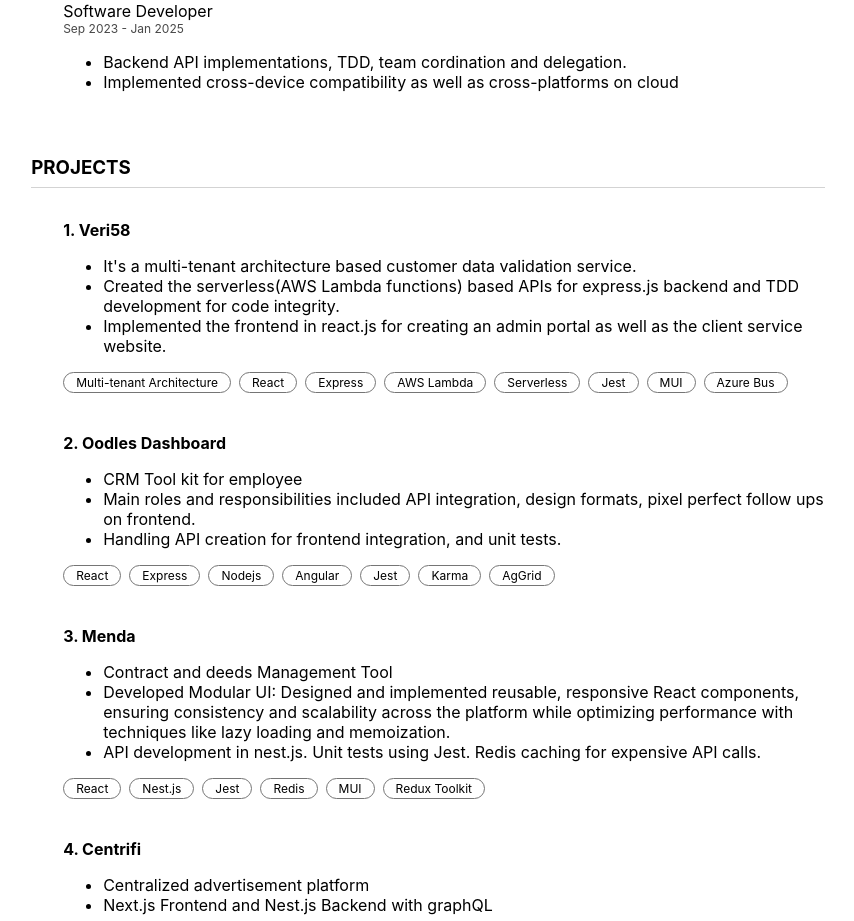
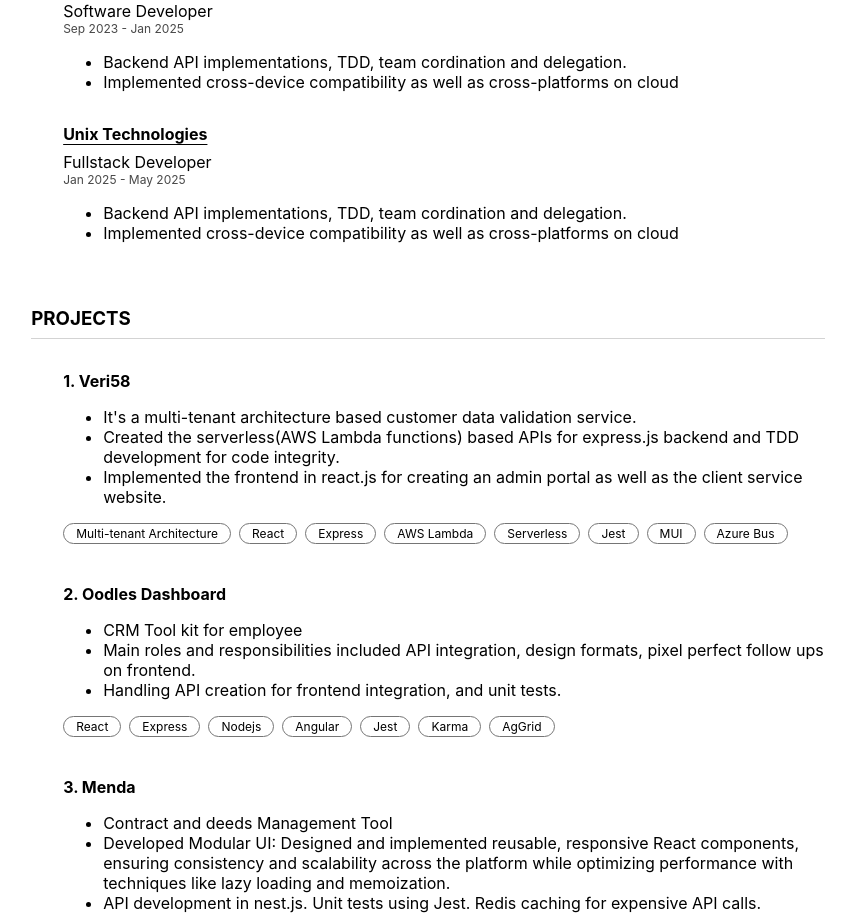
Before and after one commit to arun0808rana/resume_maker, a React (Vite) app: page / in a window 1280 px wide. Shown: the part 840-1761 px from the top of the page, without its empty margins (212-1066 px from the left). Built offline with nearby package versions, Linux system fonts and the light colour scheme.

Commit message:
feat: new experience added

```diff
--- a/src/Data.ts
+++ b/src/Data.ts
@@ -31,7 +31,7 @@
       responsibilities: [
         "Contributed to the redesign of the main product website, resulting in a 40% increase in user engagement.",
         "Developed and implemented cross-device compatibility.",
-        "Implemented the same with a react.js port for clients"
+        "Implemented the same with a react.js port for clients",
       ],
     },
     {
@@ -59,6 +59,21 @@
       },
       location: "Gurgaon",
       website: "https://www.upperthrust.com/",
+      responsibilities: [
+        "Backend API implementations, TDD, team cordination and delegation.",
+        "Implemented cross-device compatibility as well as cross-platforms on cloud",
+      ],
+    },
+    {
+      id: 3,
+      company: "Unix Technologies",
+      position: "Fullstack Developer",
+      dates: {
+        from: "Jan 2025",
+        to: "May 2025",
+      },
+      location: "Pune",
+      website: "https://unixtechnologies.in/",
       responsibilities: [
         "Backend API implementations, TDD, team cordination and delegation.",
         "Implemented cross-device compatibility as well as cross-platforms on cloud",
```
Also changed, not shown: 1 other file (tests, documents, lock files or other folders).
